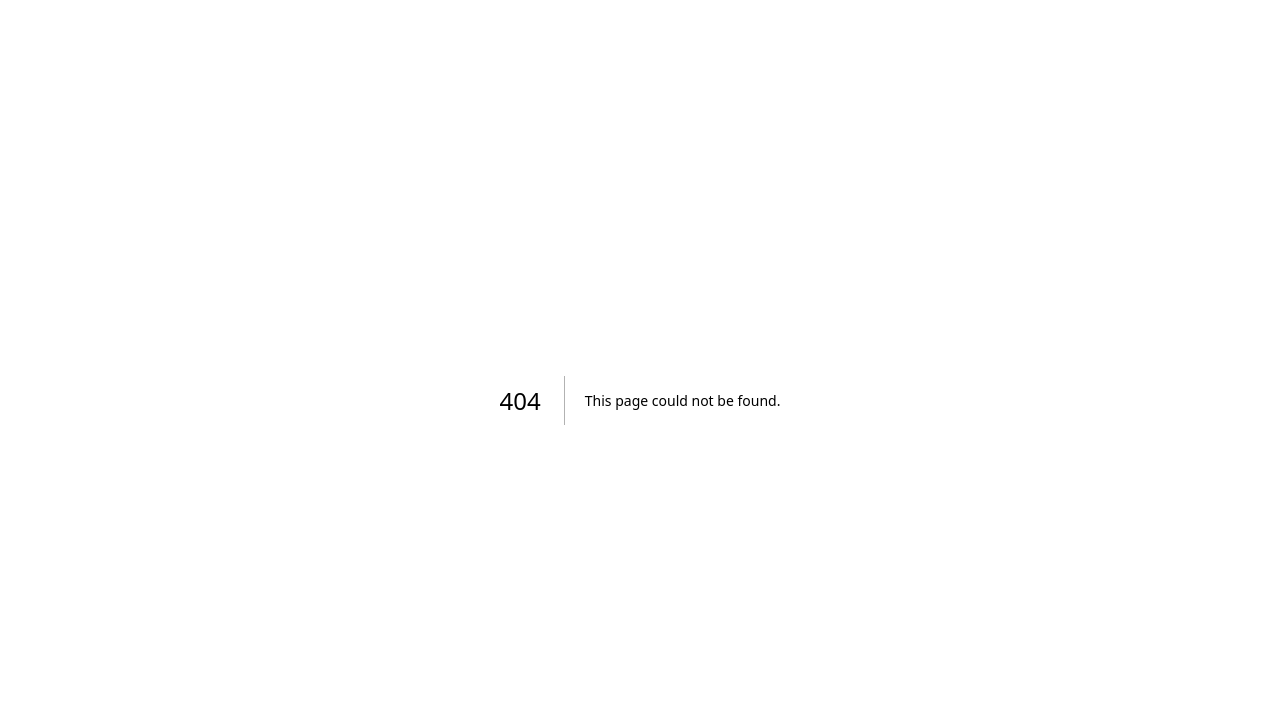
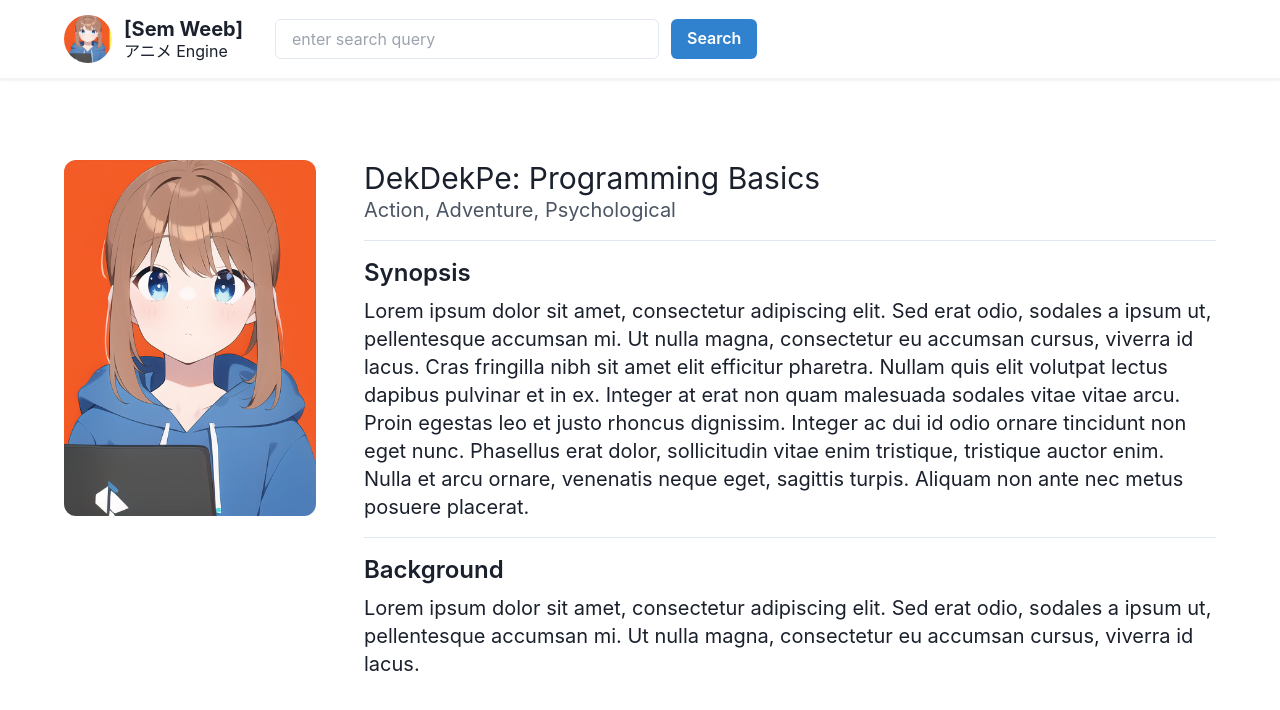
Before and after one commit to semweeb/semweeb-ui, a Next.js app: page /result in a window 1280 px wide. Before the commit this address had no page. Shown: the top 710 px of the page. Built offline with nearby package versions, Linux system fonts and the light colour scheme.

Commit message:
Create result page

```diff
--- /dev/null
+++ b/components/Navbar.tsx
@@ -0,0 +1,43 @@
+import React from "react"
+import { Input, Button } from "@chakra-ui/react"
+import { useRouter } from "next/router"
+
+export default function Navbar() {
+  const router = useRouter()
+
+  const { q } = router.query
+
+  const [search, setSearch] = React.useState("")
+
+  React.useEffect(() => {
+    if (q && q !== "") {
+      setSearch(String(q))
+    }
+  }, [q])
+
+  return (
+    <div className="w-full flex px-16 h-20 border-b-2 border-gray-100 space-x-8 items-center sticky z-20 top-0 bg-white shadow-sm">
+      <div className="flex items-center h-full space-x-3">
+        <img className="w-12 h-12 rounded-full" src="/dekdekpe.png" />
+        <div className="hidden md:block flex flex-col items-start justify-center -space-y-1">
+          <h1 className="text-xl font-bold">[Sem Weeb]</h1>
+          <p>アニメ Engine</p>
+        </div>
+      </div>
+      <div>
+        <form
+          onSubmit={(e) => {
+            e.preventDefault()
+            if (search !== "") router.replace(`/search?q=${search}`)
+          }}
+          className="flex space-x-3"
+        >
+          <div className="md:w-64 lg:w-96">
+            <Input placeholder="enter search query" value={search} onChange={(e) => setSearch(String(e.target.value))} />
+          </div>
+          <Button colorScheme="blue" type="submit">Search</Button>
+        </form>
+      </div>
+    </div>
+  )
+}
--- a/pages/_app.tsx
+++ b/pages/_app.tsx
@@ -1,10 +1,17 @@
 import '../styles/globals.css'
 import type { AppProps } from 'next/app'
 import { ChakraProvider } from '@chakra-ui/react'
+import { useRouter } from 'next/router'
+import Navbar from '../components/Navbar'
 
 export default function App({ Component, pageProps }: AppProps) {
+  const router = useRouter()
+
+  const path = router.pathname
+
   return (
     <ChakraProvider>
+      {path !== "/" && <Navbar />}
       <Component {...pageProps} />
     </ChakraProvider>
   )
--- a/pages/index.tsx
+++ b/pages/index.tsx
@@ -1,5 +1,4 @@
 import { Button, Input } from '@chakra-ui/react'
-import Head from 'next/head'
 import { useRouter } from 'next/router'
 import { useState } from 'react'
 
@@ -21,7 +20,7 @@ export default function Home() {
           <h1 className="text-4xl font-bold">[Sem Weeb]™</h1>
           <h2 className="text-2xl ">アニメ Engine</h2>
         </div>
-        <Input value={search} onChange={(e) => setSearch(String(e.target.value))} placeholder="enter your query here" />
+        <Input value={search} onChange={(e) => setSearch(String(e.target.value))} placeholder="enter search query" />
         <div className="flex justify-center space-x-4">
           <Button colorScheme="gray">
             I&apos;m Feeling Lucky
--- /dev/null
+++ b/pages/result.tsx
@@ -0,0 +1,39 @@
+import { useRouter } from "next/router"
+
+export default function Result() {
+  const router = useRouter()
+
+  const { id } = router.query
+
+  return (
+    <div className="w-full min-h-screen h-full flex justify-center py-20">
+      <div className="w-full h-full grid grid-cols-4 gap-12 max-w-7xl mx-16">
+        <div className="h-full w-full space-y-4">
+          <div className="rounded-xl w-full aspect-[75/106] overflow-hidden">
+            <img className="w-full h-full object-cover" src="/dekdekpe.png" />
+          </div>
+        </div>
+        <div className="w-full col-span-3">
+          <div>
+            <h1 className="text-3xl">DekDekPe: Programming Basics</h1>
+            <h2 className="text-xl text-gray-600">Action, Adventure, Psychological</h2>
+          </div>
+
+          <hr className="my-4" />
+
+          <h3 className="text-2xl mb-2 font-semibold">Synopsis</h3>
+          <p className="text-xl">
+            Lorem ipsum dolor sit amet, consectetur adipiscing elit. Sed erat odio, sodales a ipsum ut, pellentesque accumsan mi. Ut nulla magna, consectetur eu accumsan cursus, viverra id lacus. Cras fringilla nibh sit amet elit efficitur pharetra. Nullam quis elit volutpat lectus dapibus pulvinar et in ex. Integer at erat non quam malesuada sodales vitae vitae arcu. Proin egestas leo et justo rhoncus dignissim. Integer ac dui id odio ornare tincidunt non eget nunc. Phasellus erat dolor, sollicitudin vitae enim tristique, tristique auctor enim. Nulla et arcu ornare, venenatis neque eget, sagittis turpis. Aliquam non ante nec metus posuere placerat.
+          </p>
+
+          <hr className="my-4" />
+
+          <h3 className="text-2xl mb-2 font-semibold">Background</h3>
+          <p className="text-xl">
+            Lorem ipsum dolor sit amet, consectetur adipiscing elit. Sed erat odio, sodales a ipsum ut, pellentesque accumsan mi. Ut nulla magna, consectetur eu accumsan cursus, viverra id lacus.
+          </p>
+        </div>
+      </div>
+    </div>
+  )
+}
--- a/pages/search.tsx
+++ b/pages/search.tsx
@@ -1,6 +1,5 @@
 
 import { Button, Input } from '@chakra-ui/react'
-import Head from 'next/head'
 import { useRouter } from 'next/router'
 import { useEffect, useState } from 'react'
 
@@ -16,37 +15,14 @@ export default function Search() {
 
   return (
     <div className="w-full min-h-screen h-full flex flex-col items-center">
-      <div className="w-full flex px-4 h-20 border-b-2 border-gray-100 space-x-8 items-center sticky z-20 top-0 bg-white shadow-sm">
-        <div className="flex items-center h-full space-x-3">
-          <img className="w-12 h-12 rounded-full" src="/dekdekpe.png" />
-          <div className="flex flex-col items-start justify-center -space-y-1">
-            <h1 className="text-xl font-bold">[Sem Weeb]</h1>
-            <p>アニメ Engine</p>
-          </div>
-        </div>
-        <div>
-          <form
-            onSubmit={(e) => {
-              e.preventDefault()
-              router.replace(`/search?q=${search}`)
-            }}
-            className="flex space-x-3"
-          >
-            <div className="w-96">
-              <Input value={search} onChange={(e) => setSearch(String(e.target.value))} />
-            </div>
-            <Button colorScheme="blue" type="submit">Search</Button>
-          </form>
-        </div>
-      </div>
-      <div className="h-full w-full px-16 mt-8 space-y-4">
+      <div className="h-full w-full px-16 my-8 space-y-4">
         <h1 className="text-2xl">Search Results</h1>
-        <div className="grid grid-cols-8 gap-8">
+        <div className="grid grid-cols-1 md:grid-cols-2 lg:grid-cols-4 xl:grid-cols-6 2xl:grid-cols-8 gap-8">
           {[0, 1, 2, 3, 4, 5, 6, 7, 8, 9, 10, 11, 12, 13, 14, 15, 0, 1, 2, 3, 4, 5, 6, 7, 8, 9, 10, 11, 12, 13, 14, 15].map((item) => {
             return (
-              <div className="flex flex-col items-center justify-center space-y-1 group" key={item}>
-                <div className="overflow-hidden rounded-xl hover:cursor-pointer">
-                  <img className="transform transition-all group-hover:scale-[1.10] duration-[400ms] saturate-[0.6] group-hover:saturate-100" src="https://cdn.myanimelist.net/images/anime/1987/117507.jpg" />
+              <div className="flex flex-col items-center justify-center space-y-1 group" key={item} onClick={() => router.push(`/result?id=${item}`)}>
+                <div className="overflow-hidden rounded-xl hover:cursor-pointer max-w-[225px] max-h-[318px]">
+                  <img className="w-full h-full object-cover transform transition-all scale-100 group-hover:scale-[1.10] duration-[400ms] saturate-50 group-hover:saturate-100" src="https://cdn.myanimelist.net/images/anime/1987/117507.jpg" />
                 </div>
                 <h2 className="text-xl transition-all duration-[400ms] group-hover:text-blue-700 hover:cursor-pointer">86 [Eighty Six]</h2>
                 <p className="text-sm transition-all duration-[400ms] text-center group-hover:text-blue-700 hover:cursor-pointer">Genre: Action, Drama, Psychological</p>
```
